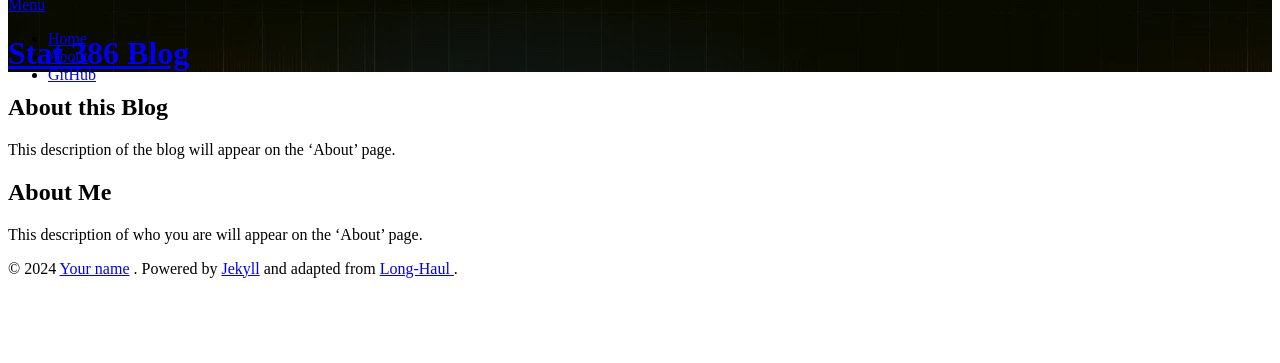
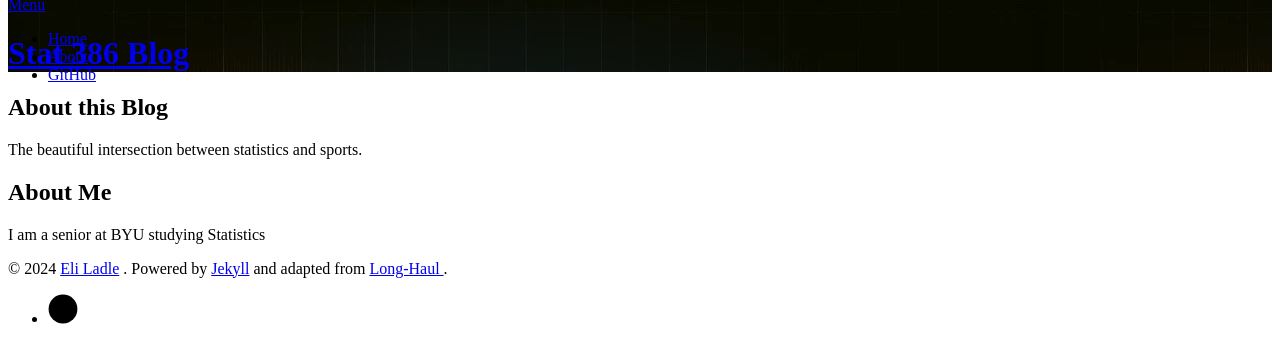
Before and after one commit to eladle21/my-blog, a Jekyll site: the page built from about.md, in a window 1280 px wide, cut to the strip 112-475 px from the top of the page. Built offline with Jekyll 4.4.1, drawn with Linux system fonts in a browser that asks for light colours; nearby versions of some CDN libraries.

Commit message:
change config file

```diff
--- a/_config.yml
+++ b/_config.yml
@@ -2,17 +2,17 @@
 ## to customize your blog
 
 title: Stat 386 Blog
-description: "This description of the blog will appear on the 'About' page."
-author: Your name
-author_description: "This description of who you are will appear on the 'About' page."
+description: "The beautiful intersection between statistics and sports."
+author: Eli Ladle
+author_description: "I am a senior at BYU studying Statistics"
 
-url: https://esnt.github.io ## change this to https://yourusername.github.io
-baseurl: /another-stat386-theme ## change this to the name of your blog repository
+url: https://eladle21.github.io ## change this to https://yourusername.github.io
+baseurl: /my-blog ## change this to the name of your blog repository
 header_image: /assets/img/headerimg.jpg ## change your header image if you want
 
 ## Add your social media user names.  Github is required, the rest are optional
 social:
-    github:  ## required
+    github: github.com/eladle21 ## required
     twitter:
     facebook:
     email:
```
